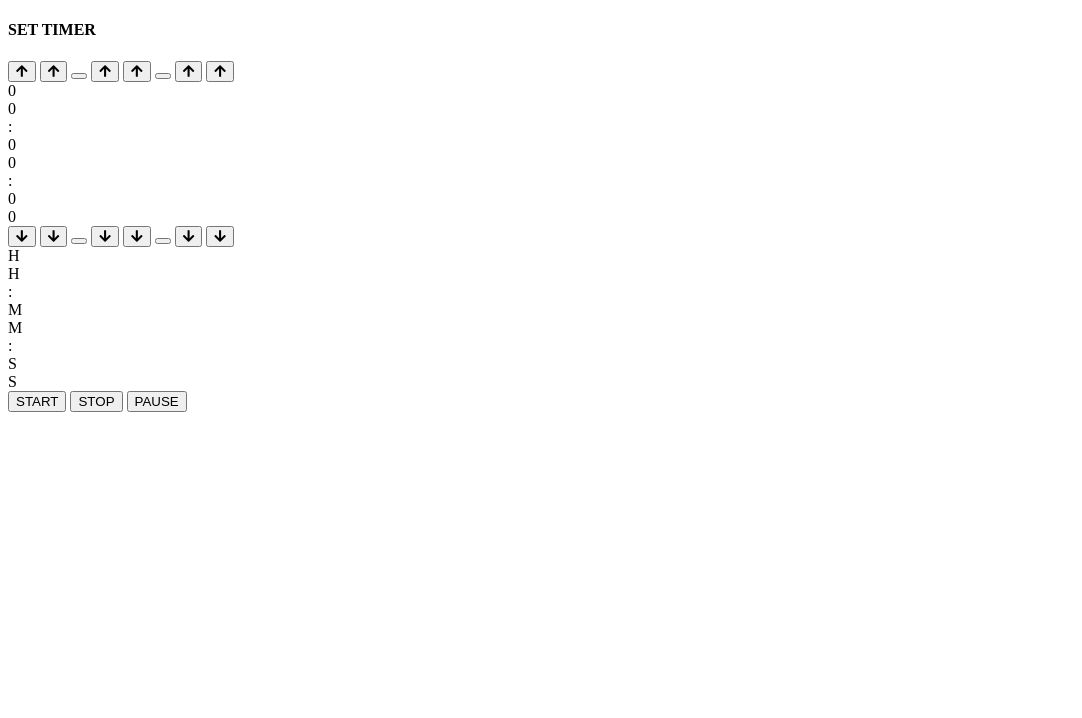
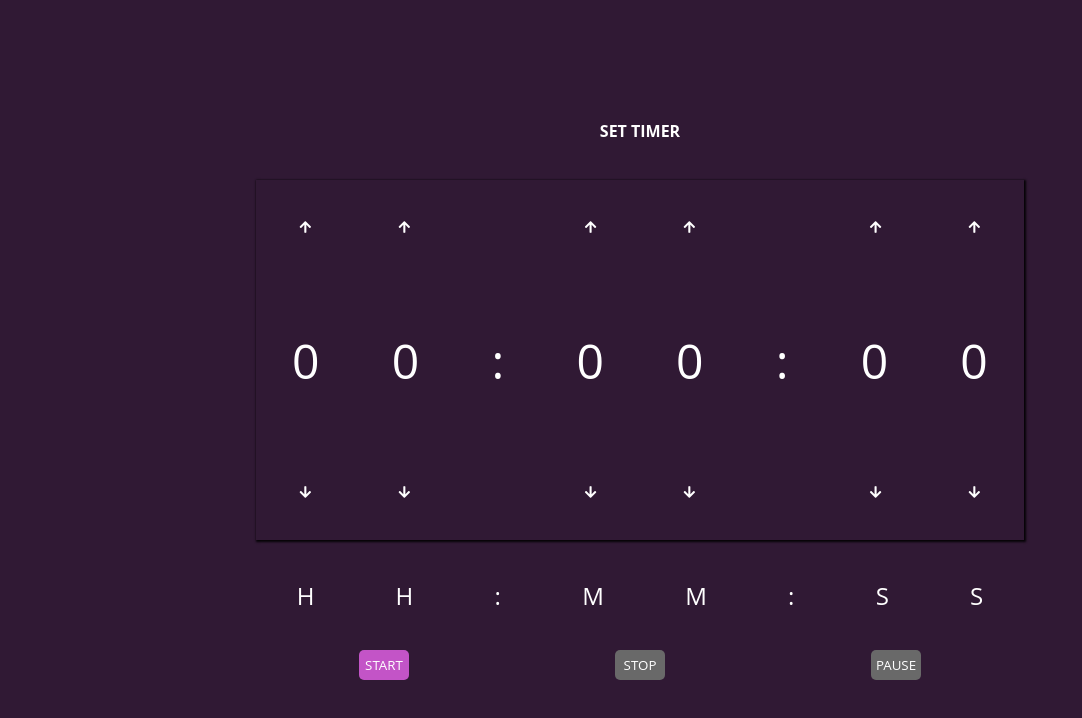
Before and after one commit to JoKeR-VIKING/Timer, a plain HTML site: page index.html in a window 1280 px wide. Shown: the whole page, without its empty margins (0-1082 px from the left). Drawn offline with Linux system fonts and the light colour scheme.

Commit message:
Update index.html

```diff
--- a/index.html
+++ b/index.html
@@ -1,6 +1,7 @@
 <!DOCTYPE html>
 <html lang="en">
     <head>
+        <link rel="stylesheet" href="style.css"></link>
         <link rel="stylesheet" href="https://pro.fontawesome.com/releases/v5.10.0/css/all.css" integrity="sha384-AYmEC3Yw5cVb3ZcuHtOA93w35dYTsvhLPVnYs9eStHfGJvOvKxVfELGroGkvsg+p" crossorigin="anonymous"/>
     </head>
 
@@ -55,5 +56,7 @@
                 <button class="pause-button">PAUSE</button>
             </div>
         </div>
+
+        <script src="script.js"></script>
     </body>
 </html>
```
